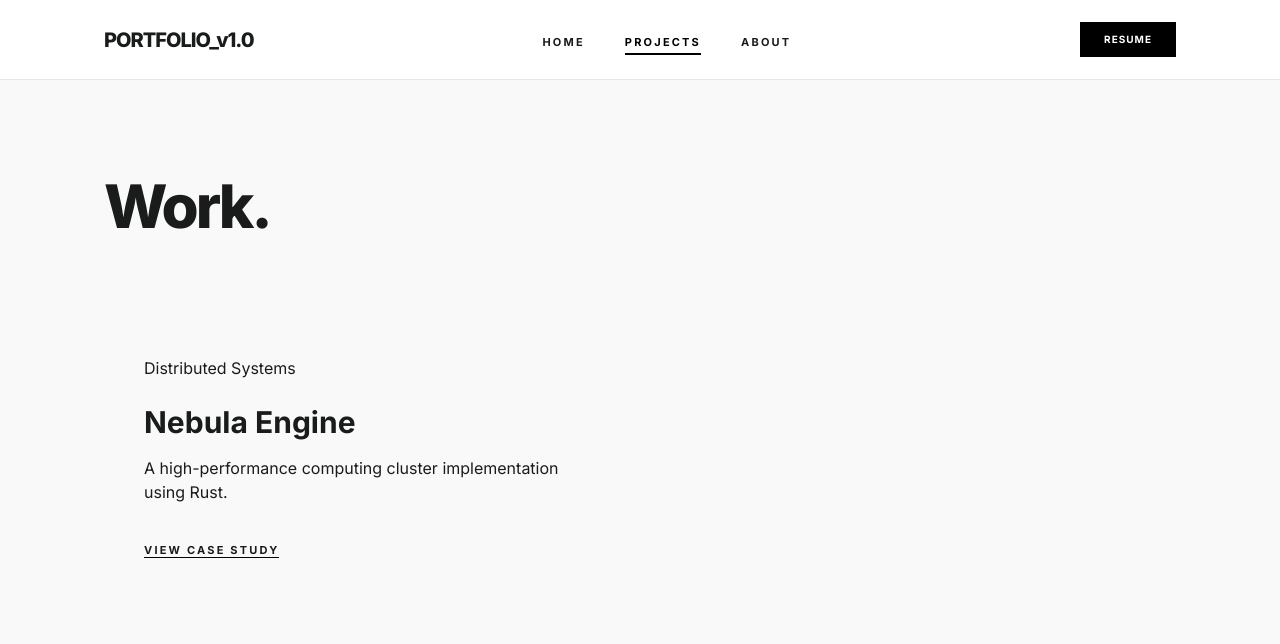
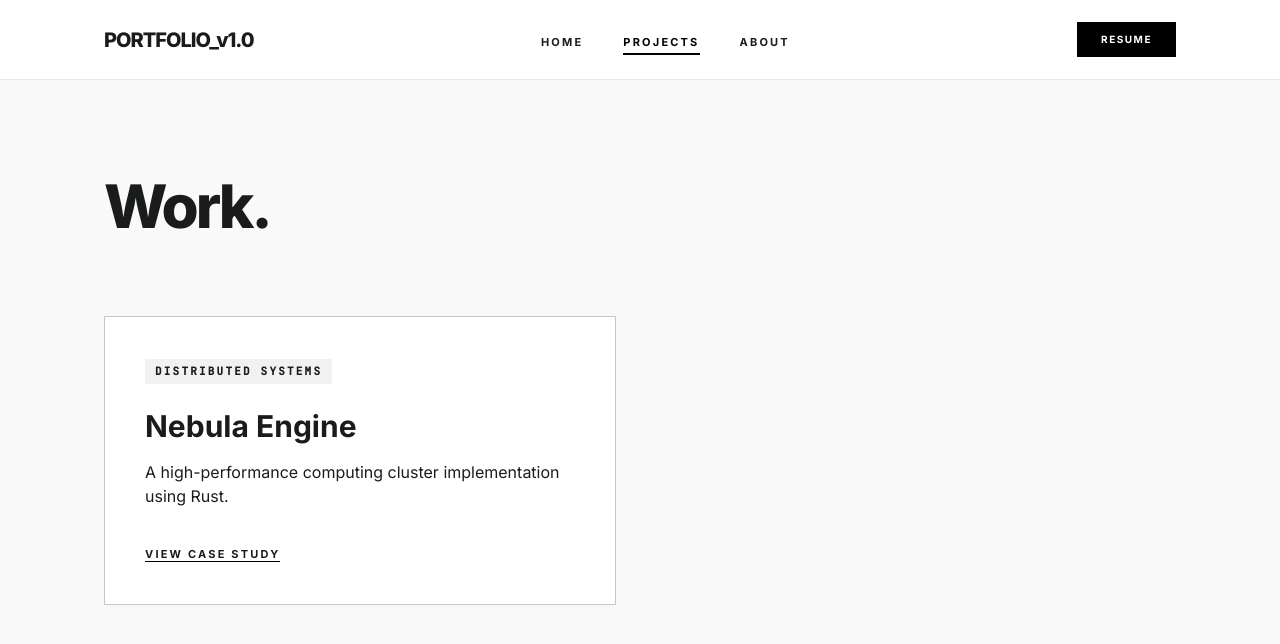
Before and after one commit to jhenney1/portfollio, a plain HTML site: page work.html in a window 1280 px wide. Drawn offline with nearby package versions, Linux system fonts and the light colour scheme.

Commit message:
Update styles.css

```diff
--- a/styles.css
+++ b/styles.css
@@ -1,4 +1,4 @@
-/* Typography & Core Variables */
+/* Core Design Tokens */
 :root {
     --primary: #000000;
     --background: #f9f9f9;
@@ -14,13 +14,17 @@ body {
     -webkit-font-smoothing: antialiased;
 }
 
-/* Custom Utilities for the "Architect" Look */
+/* Typography Components */
 .nav-link {
     font-size: 11px;
     font-weight: 700;
     text-transform: uppercase;
     letter-spacing: 0.2em;
-    transition: color 0.2s ease;
+    transition: all 0.2s ease;
+}
+
+.nav-link:hover {
+    color: var(--primary);
 }
 
 .nav-link-active {
@@ -29,30 +33,39 @@ body {
     padding-bottom: 4px;
 }
 
-.mono-label {
+.mono-tag {
     font-family: 'JetBrains Mono', monospace;
-    font-size: 12px;
+    font-size: 11px;
+    font-weight: 700;
     text-transform: uppercase;
-    letter-spacing: 0.3em;
-    color: var(--secondary);
+    letter-spacing: 0.2em;
+    background-color: #f1f1f1;
+    padding: 4px 10px;
 }
 
+/* Button & Card Styles */
 .btn-primary {
     background-color: var(--primary);
     color: white;
-    padding: 0.625rem 1.5rem;
+    padding: 10px 24px;
     font-size: 10px;
     font-weight: 700;
     text-transform: uppercase;
-    letter-spacing: 0.1em;
-    transition: all 0.2s ease;
+    letter-spacing: 0.15em;
+    transition: opacity 0.2s ease;
 }
 
 .btn-primary:hover {
-    background-color: #262626;
+    opacity: 0.85;
 }
 
-/* Material Symbols alignment */
-.material-symbols-outlined {
-    vertical-align: middle;
+.card-border {
+    border: 1px solid var(--outline-variant);
+    background-color: white;
+    transition: all 0.3s ease;
 }
+
+.card-border:hover {
+    border-color: var(--primary);
+    box-shadow: 0 10px 30px rgba(0,0,0,0.05);
+}
```
